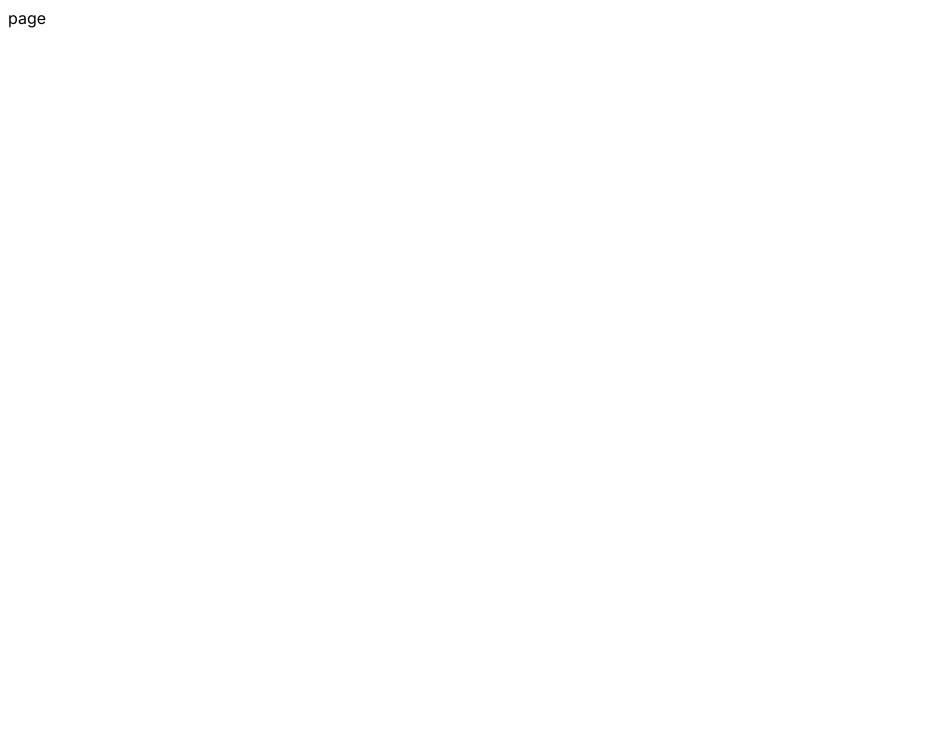
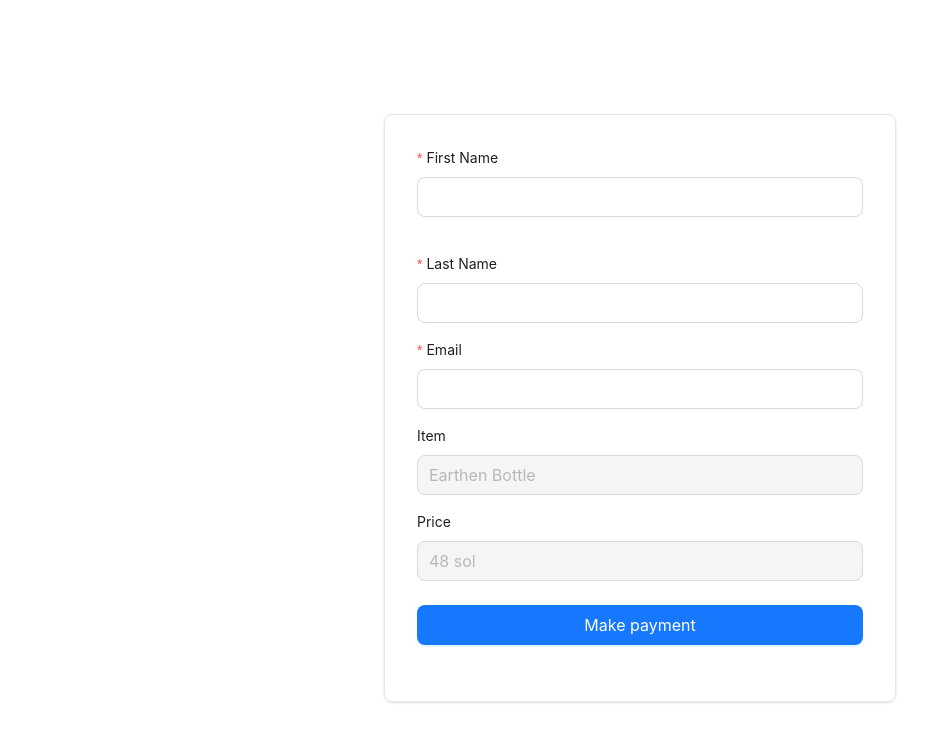
Before and after one commit to pdev6373/checkout, a Next.js app: page /1 in a window 1280 px wide. Shown: the top 742 px of the page, without its empty margins (0-950 px from the left). Built offline with nearby package versions, Linux system fonts and the light colour scheme.

Commit message:
modified items section

```diff
--- a/app/[productId]/page.tsx
+++ b/app/[productId]/page.tsx
@@ -1,98 +1,94 @@
-// "use client";
-// import Image from "next/image";
-// import { products } from "../constants";
-// import { useState } from "react";
-// import { Button, Checkbox, Form, Input, Col, Row } from "antd";
+"use client";
+import { products } from "../constants";
+import { useEffect, useState } from "react";
+import { Button, Form, Input } from "antd";
+import { ProductType } from "@/types";
 
-// type CheckoutType = {
-//   params: { productId: string };
-// };
+type CheckoutType = {
+  params: { productId: string };
+};
 
-// export default function Checkout({ params }: CheckoutType) {
-//   const [product, setProduct] = useState(
-//     products.find((product) => product.id.toString() == params.productId)
-//   );
+export default function Checkout({ params }: CheckoutType) {
+  const [product, setProduct] = useState({} as ProductType);
 
-//   if (!product?.id) return <></>;
+  useEffect(() => {
+    setProduct(
+      products.find((product) => product.id.toString() == params.productId) ||
+        ({} as ProductType)
+    );
+  }, []);
 
-//   const onFinish = (values: any) => {
-//     console.log("Success:", values);
-//   };
+  if (!product?.id) return <></>;
 
-//   const onFinishFailed = (errorInfo: any) => {
-//     console.log("Failed:", errorInfo);
-//   };
+  const onFinish = (values: any) => {
+    console.log("Success:", values);
+  };
 
-//   return (
-//     <Row className="tablet:flex-initial tablet:flex-row tablet:min-h-screen">
-//       <Col className="bg-zinc-100 tablet:min-h-screen py-10 text-center w-full tablet:w-[40%] flex flex-col justify-center">
-//         <Image
-//           src={product.image}
-//           alt={`${product.name} image`}
-//           width={200}
-//           height={200}
-//           className="rounded-md mx-auto mb-5"
-//         />
+  const onFinishFailed = (errorInfo: any) => {
+    console.log("Failed:", errorInfo);
+  };
 
-//         <h3 className="text-slate-950 text-xl font-semibold mb-2">
-//           {product.name}
-//         </h3>
-//         <span className="font-semibold">Price: {product.price}</span>
-//       </Col>
+  return (
+    <div className="flex items-center justify-center min-h-screen">
+      <Form
+        layout="vertical"
+        name="checkoutForm"
+        onFinish={onFinish}
+        onFinishFailed={onFinishFailed}
+        autoComplete="off"
+        className="shadow w-full max-w-lg px-4 py-8 sm:p-8 rounded-lg border border-neutral-200 border-solid"
+      >
+        <div className="sm:flex justify-between sm:gap-5 flex-wrap">
+          <Form.Item
+            label="First Name"
+            name="firstname"
+            rules={[
+              { required: true, message: "Please enter your first name" },
+            ]}
+            className="grow mb-3 sm:mb-4"
+          >
+            <Input size="large" />
+          </Form.Item>
+          <Form.Item
+            label="Last Name"
+            name="lastname"
+            rules={[{ required: true, message: "Please enter your last name" }]}
+            className="grow mb-3 sm:mb-4"
+          >
+            <Input size="large" />
+          </Form.Item>
+        </div>
 
-//       <Col className="my-auto mx-auto">
-//         <h2 className="text-center text-2xl font-bold p-4">
-//           Enter your Details
-//         </h2>
+        <Form.Item
+          label="Email"
+          rules={[
+            { required: true, message: "Please enter your email address" },
+          ]}
+          name="email"
+          className="mb-3 sm:mb-4"
+        >
+          <Input size="large" />
+        </Form.Item>
 
-//         <Form
-//           name="checkout"
-//           labelCol={{ span: 8 }}
-//           wrapperCol={{
-//             xs: { span: 16 },
-//             sm: { span: 16 },
-//             md: { span: 16 },
-//             lg: { span: 16 },
-//           }}
-//           initialValues={{ remember: true }}
-//           onFinish={onFinish}
-//           onFinishFailed={onFinishFailed}
-//           autoComplete="off"
-//           className="w-[100%] min-w-[100%] tablet:w-[85%] tablet:min-w-[400px]"
-//         >
-//           <Form.Item
-//             label="Name"
-//             name="name"
-//             rules={[{ required: true, message: "Please enter your name" }]}
-//           >
-//             <Input />
-//           </Form.Item>
+        <Form.Item label="Item" name="item" className="mb-3 sm:mb-4">
+          <Input size="large" disabled placeholder={product.name} />
+        </Form.Item>
 
-//           <Form.Item
-//             label="Email"
-//             name="email"
-//             rules={[{ required: true, message: "Please enter your email" }]}
-//           >
-//             <Input />
-//           </Form.Item>
+        <Form.Item label="Price" name="price" className="mb-4.5">
+          <Input size="large" disabled placeholder={product.price} />
+        </Form.Item>
 
-//           <Form.Item>
-//             <Button
-//               type="primary"
-//               htmlType="submit"
-//               className="bg-blue-500 ml-[80px] tablet:ml-[135px]"
-//             >
-//               Checkout
-//             </Button>
-//           </Form.Item>
-//         </Form>
-//       </Col>
-//     </Row>
-//   );
-// }
-
-import React from "react";
-
-export default function page() {
-  return <div>page</div>;
+        <Form.Item>
+          <Button
+            type="primary"
+            htmlType="submit"
+            className="w-full"
+            size="large"
+          >
+            Make payment
+          </Button>
+        </Form.Item>
+      </Form>
+    </div>
+  );
 }
--- a/app/constants.ts
+++ b/app/constants.ts
@@ -4,35 +4,35 @@ export const products: ProductType[] = [
   {
     id: 1,
     name: "Earthen Bottle",
-    price: "$48",
+    price: "48 sol",
     imageSrc: "/images/bottle.jpg",
     imageAlt: "Bottle image",
   },
   {
     id: 2,
     name: "Nomad Tumbler",
-    price: "$35",
+    price: "35 sol",
     imageSrc: "/images/tumbler.jpg",
     imageAlt: "Tumbler image",
   },
   {
     id: 3,
     name: "Focus Carry Pouch",
-    price: "$89",
+    price: "89 sol",
     imageSrc: "/images/pouch.jpg",
     imageAlt: "Pouch image",
   },
   {
     id: 4,
     name: "Machined Mechanical Pencil",
-    price: "$35",
+    price: "35 sol",
     imageSrc: "/images/pencil.jpg",
     imageAlt: "Pencil image",
   },
   {
     id: 5,
     name: "Brass Scissors",
-    price: "$35",
+    price: "35 sol",
     imageSrc: "/images/scissors.jpg",
     imageAlt: "Scissors image",
   },
```
